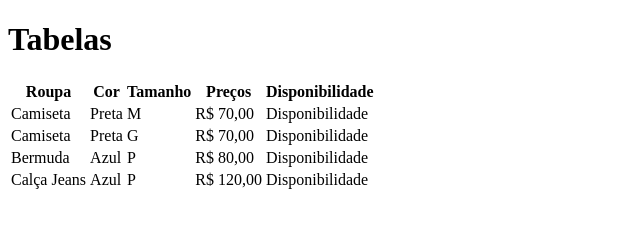
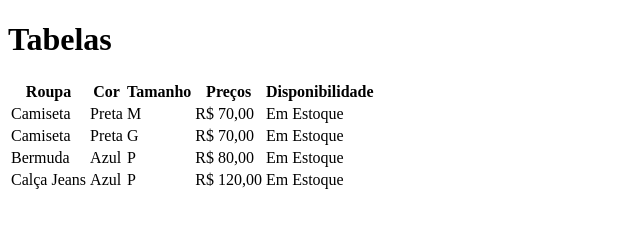
Before and after one commit to patriciagarcia80/aula_tabela_2023, a plain HTML site: page index.html in a window 1280 px wide. Shown: the whole page, without its empty margins (0-640 px from the left). Drawn offline with Linux system fonts and the light colour scheme.

Commit message:
mudar de disponibilidade nos produtros para Em Estoque

```diff
--- a/index.html
+++ b/index.html
@@ -21,28 +21,28 @@
             <td>Preta</td>
             <td>M</td>
             <td>R$ 70,00</td>
-            <td>Disponibilidade</td>
+            <td>Em Estoque</td>
         </tr>
         <tr>
             <td>Camiseta</td>
             <td>Preta</td>
             <td>G</td>
             <td>R$ 70,00</td>
-            <td>Disponibilidade</td>
+            <td>Em Estoque</td>
         </tr>
         <tr>
             <td>Bermuda</td>
             <td>Azul</td>
             <td>P</td>
             <td>R$ 80,00</td>
-            <td>Disponibilidade</td>
+            <td>Em Estoque</td>
         </tr>
         <tr>
             <td>Calça Jeans</td>
             <td>Azul</td>
             <td>P</td>
             <td>R$ 120,00</td>
-            <td>Disponibilidade</td>
+            <td>Em Estoque</td>
         </tr>
 
 
```
